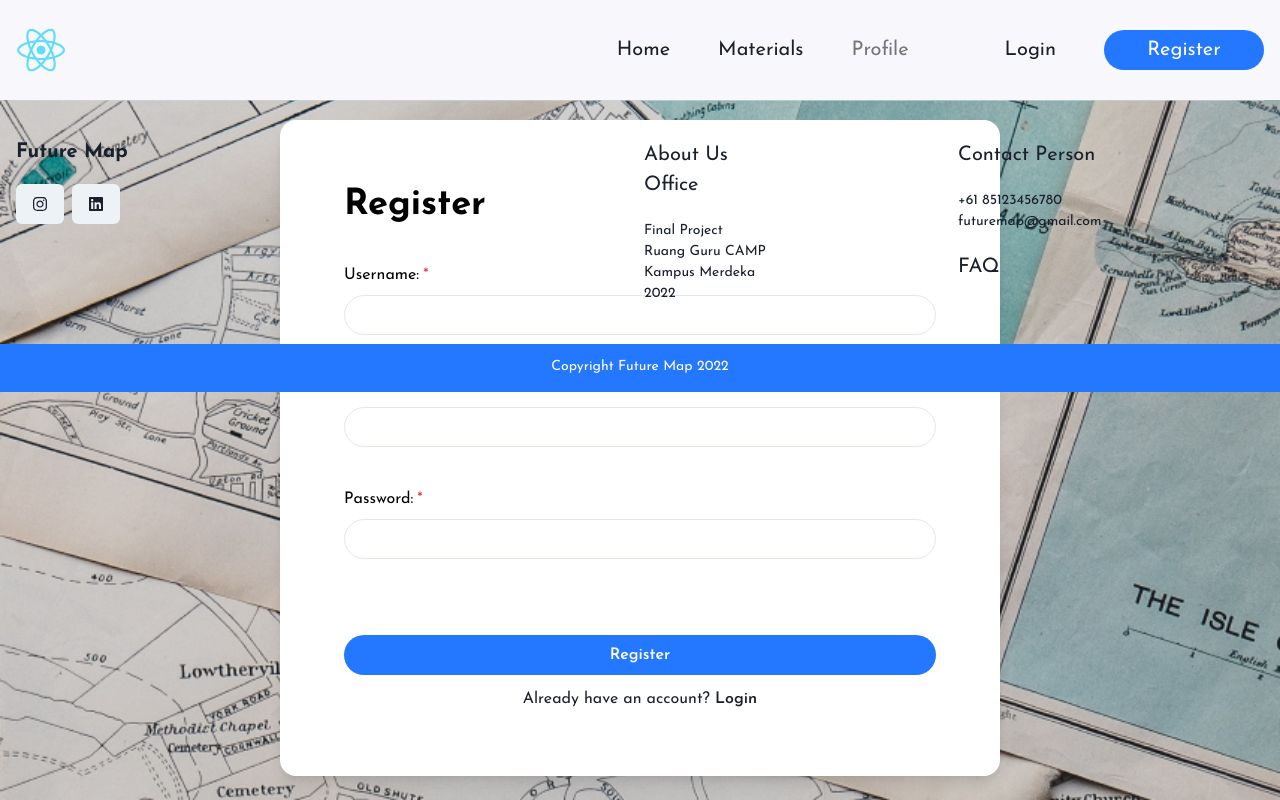
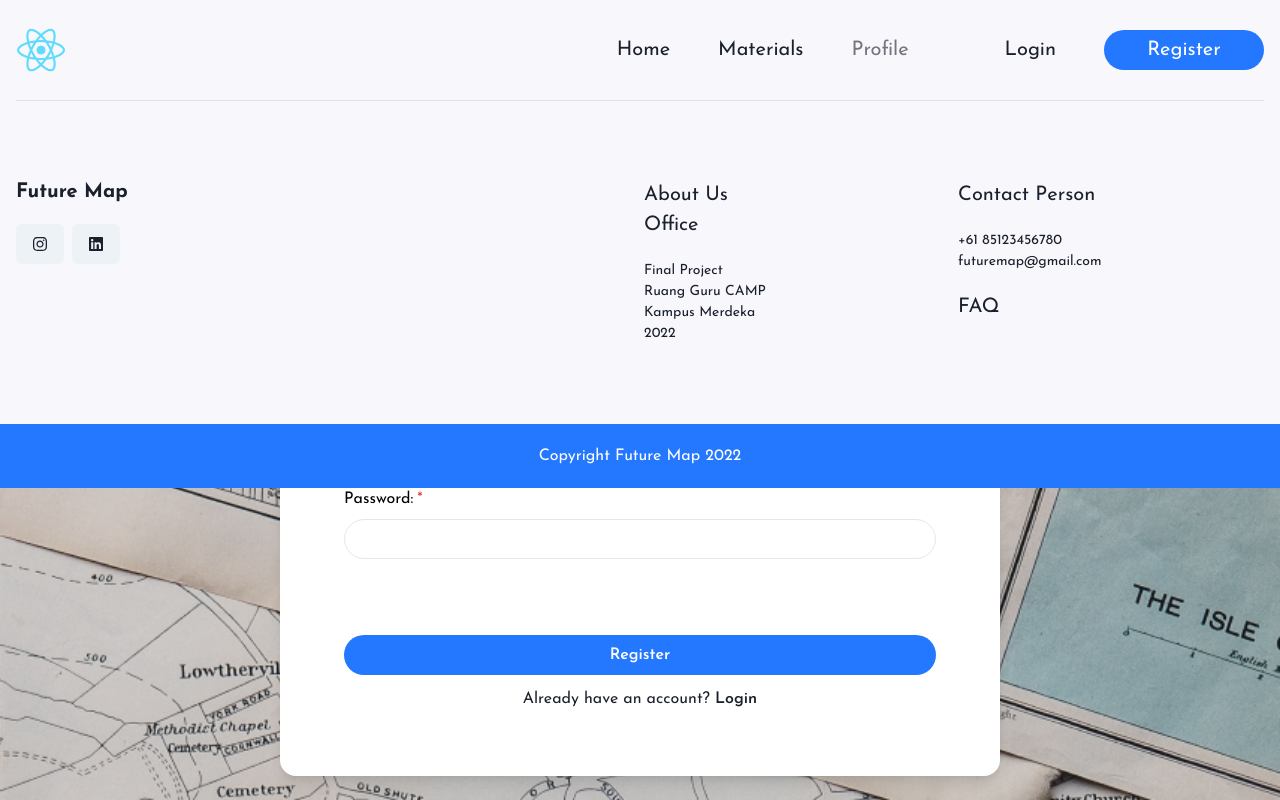
Before and after one commit to rg-km/final-project-engineering-53, a React (Create React App) app in the folder frontend/: page /register in a window 1280 px wide. Built offline with nearby package versions, Linux system fonts and the light colour scheme.

Commit message:
update: footer

```diff
--- a/frontend/src/components/footer/Footer.jsx
+++ b/frontend/src/components/footer/Footer.jsx
@@ -1,68 +1,60 @@
-import { Box, Container, Heading, Button, Spacer, Stack, Text } from "@chakra-ui/react";
-import { FaInstagram, FaLinkedin } from 'react-icons/fa';
+import {
+  Box,
+  Container,
+  Heading,
+  Button,
+  Spacer,
+  Stack,
+  Text,
+} from "@chakra-ui/react";
+import { FaInstagram, FaLinkedin } from "react-icons/fa";
 
 export default function Footer() {
   return (
     <>
-            <Box width="100%">
+      <Box as="footer" width="full" bgColor="#f8f7fc">
         <Container maxW="container.xl">
-                    <Stack direction="row" height="full" marginTop={10} marginBottom={10}>
+          <Stack direction="row" minH="280px" height="full" py={20}>
             <Box width="50%">
-                        <Heading fontSize="xl">
-                            Future Map
-                        </Heading>
-                        <Stack direction='row' marginTop={5}>
-                            <Button label={'Instagram'} href='#'>
+              <Heading fontSize="xl">Future Map</Heading>
+              <Stack direction="row" marginTop={5}>
+                <Button label={"Instagram"} href="#">
                   <FaInstagram />
                 </Button>
-                            <Button label={'LinkedIn'} href='#'>
+                <Button label={"LinkedIn"} href="#">
                   <FaLinkedin />
                 </Button>
               </Stack>
             </Box>
             <Spacer />
             <Box width="25%">
-                            <Text fontSize="xl">
-                                About Us
-                            </Text>
-                            <Text fontSize="xl">
-                                Office
-                            </Text>
+              <Text fontSize="xl">About Us</Text>
+              <Text fontSize="xl">Office</Text>
               <Text fontSize="sm" marginTop={5}>
                 Final Project
               </Text>
-                            <Text fontSize="sm">
-                                Ruang Guru CAMP
-                            </Text>
-                            <Text fontSize="sm">
-                                Kampus Merdeka
-                            </Text>
-                            <Text fontSize="sm">
-                                2022
-                            </Text>
+              <Text fontSize="sm">Ruang Guru CAMP</Text>
+              <Text fontSize="sm">Kampus Merdeka</Text>
+              <Text fontSize="sm">2022</Text>
             </Box>
             <Box width="25%">
-                            <Text fontSize="xl">
-                                Contact Person
-                            </Text>
+              <Text fontSize="xl">Contact Person</Text>
               <Text fontSize="sm" marginTop={5}>
                 +61 85123456780
               </Text>
-                            <Text fontSize="sm">
-                                futuremap@gmail.com
-                            </Text>
+              <Text fontSize="sm">futuremap@gmail.com</Text>
               <Text fontSize="xl" marginTop={5}>
                 FAQ
               </Text>
             </Box>
           </Stack>
         </Container>
-                <Stack bgColor="#2477FF" height={12}>
-                        <Text fontSize="sm" align="center" marginTop={3} color="white">
+        <Stack height={16} bgColor="#2477FF" justify="center">
+          <Text align="center" color="white">
             Copyright Future Map 2022
           </Text>
         </Stack>
       </Box>
     </>
-    )
+  );
 }
```
Lines whose indentation alone changed are shown as unchanged.
